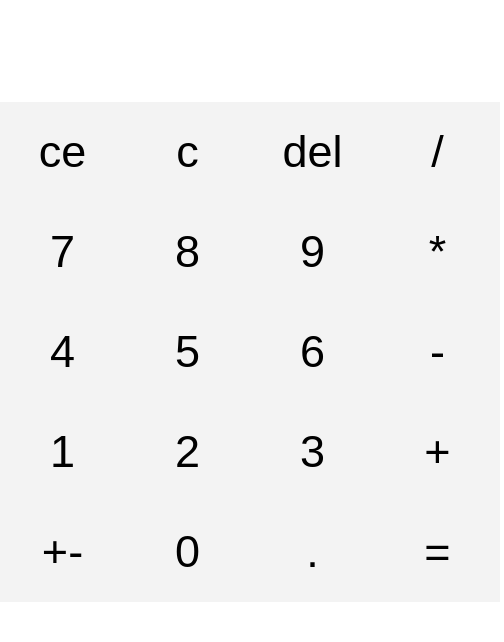
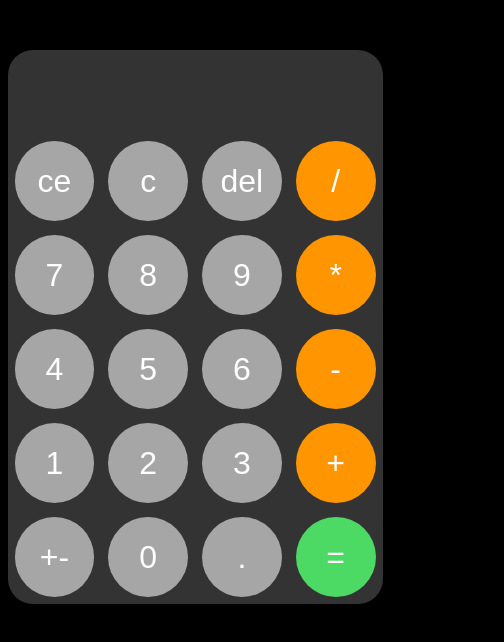
Before and after one commit to ArtemEkzarho/calculator-expressts-reactts-vite, a React (Vite) app in the folder client/: page / in a window 390 px wide. Shown: the top 642 px of the page, 504 px wide, since content can reach past the window. Built offline with nearby package versions, Linux system fonts and the light colour scheme.

Commit message:
rewrite css to iphone theme

```diff
--- a/client/src/styles.css
+++ b/client/src/styles.css
@@ -1,3 +1,4 @@
+/* Reset styles */
 html,
 body,
 div,
@@ -86,7 +87,6 @@ video {
   font: inherit;
   vertical-align: baseline;
 }
-/* HTML5 display-role reset for older browsers */
 article,
 aside,
 details,
@@ -122,44 +122,76 @@ table {
   border-collapse: collapse;
   border-spacing: 0;
 }
-/*#######################*/
+
+/* Main Calculator Styles */
+body {
+  background: #000; /* Dark background for the whole page */
+  font-family: 'Helvetica Neue', Helvetica, Arial, sans-serif; /* iOS-like font */
+}
 
 .calculator-wrap {
-  width: 500px;
-  margin: auto;
+  width: 375px; /* iPhone width */
+  background: #333; /* Dark background for the calculator */
+  margin: 50px auto;
+  border-radius: 25px;
+  box-shadow: 0 4px 20px rgba(0, 0, 0, 0.5);
+  box-sizing: border-box;
+}
+
+.calculator-wrap .input-row {
+  padding: 0 20px;
+}
+
+.calculator-wrap .input-row input {
+  background: transparent;
+  border: none;
+  color: #fff;
+  text-align: right;
+  font-size: 54px;
+  border-radius: 10px;
+  width: 100%;
+  margin: 10px 0px;
 }
 
 .calculator-wrap .row-btns {
-  font-size: 0;
+  display: flex;
+  justify-content: space-between;
 }
 
 .calculator-wrap .row-btns button {
-  width: 25%;
+  flex: 1 0 21%; /* Distributes space between buttons */
+  height: 80px;
+  margin: 7px;
+  font-size: 2rem;
+  color: #fff;
+  background: #a6a6a6; /* Light gray, similar to iOS buttons */
+  border-radius: 50%; /* Round buttons */
   border: none;
-  font-size: 45px;
-  height: 100px;
-  background: #f3f3f3;
-  outline: none;
+  transition: background-color 0.3s, box-shadow 0.3s;
   cursor: pointer;
 }
 
 .calculator-wrap .row-btns button:hover {
-  background: #dcdcdc;
+  background: #d1d1d1; /* Lighter on hover */
 }
 
 .calculator-wrap .row-btns button:active {
-  background: #bdbdbd;
-  -webkit-box-shadow: inset 0px 0px 4px 2px #a5a5a5;
-  -moz-box-shadow: inset 0px 0px 4px 2px #a5a5a5;
-  box-shadow: inset 0px 0px 4px 2px #a5a5a5;
+  background: #888; /* Darker when active */
+  box-shadow: inset 0 4px 8px rgba(0, 0, 0, 0.2);
 }
 
-.calculator-wrap .input-row input {
-  width: 100%;
-  height: 100px;
-  border: none;
-  background: #ffffff;
-  text-align: right;
-  font-size: 50px;
-  color: black;
+.calculator-wrap button.action-btn {
+  background: #ff9500; /* Orange buttons for operations */
 }
+
+.calculator-wrap button.action-btn:hover {
+  background: #ffbd4a;
+}
+
+.calculator-wrap button.calculate-btn {
+  background: #4cd964; /* Green for the equals button */
+}
+
+.calculator-wrap .calculate-btn:hover {
+  background: #5ff075;
+}
```
